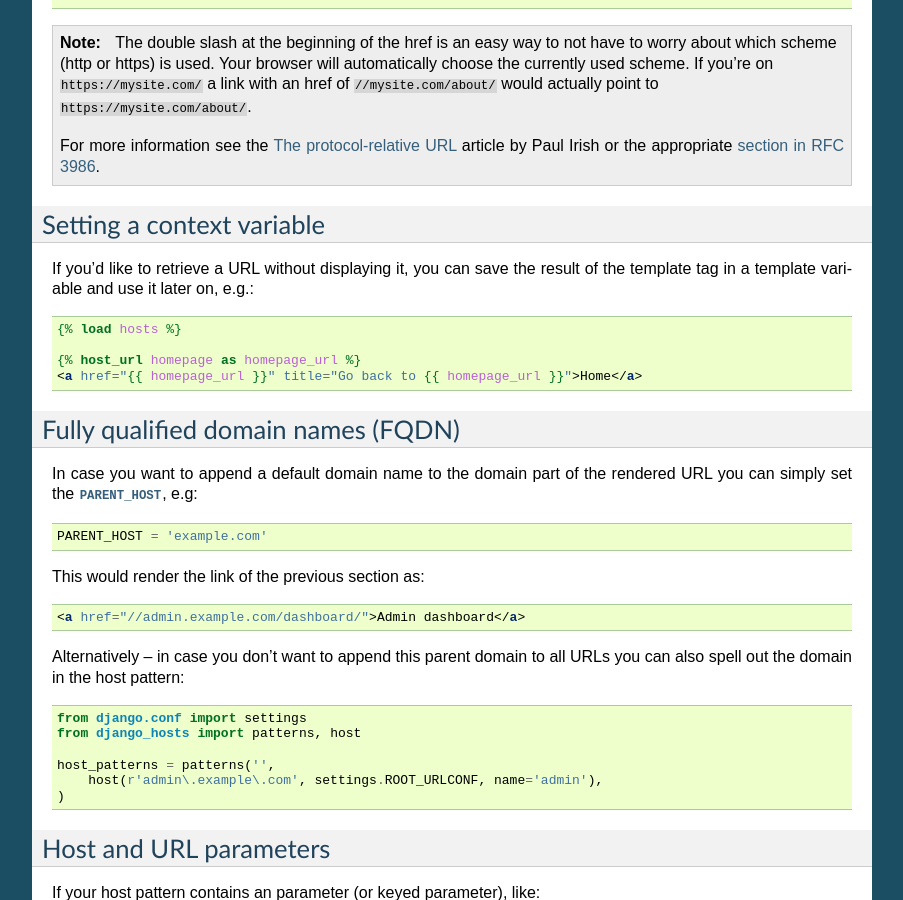
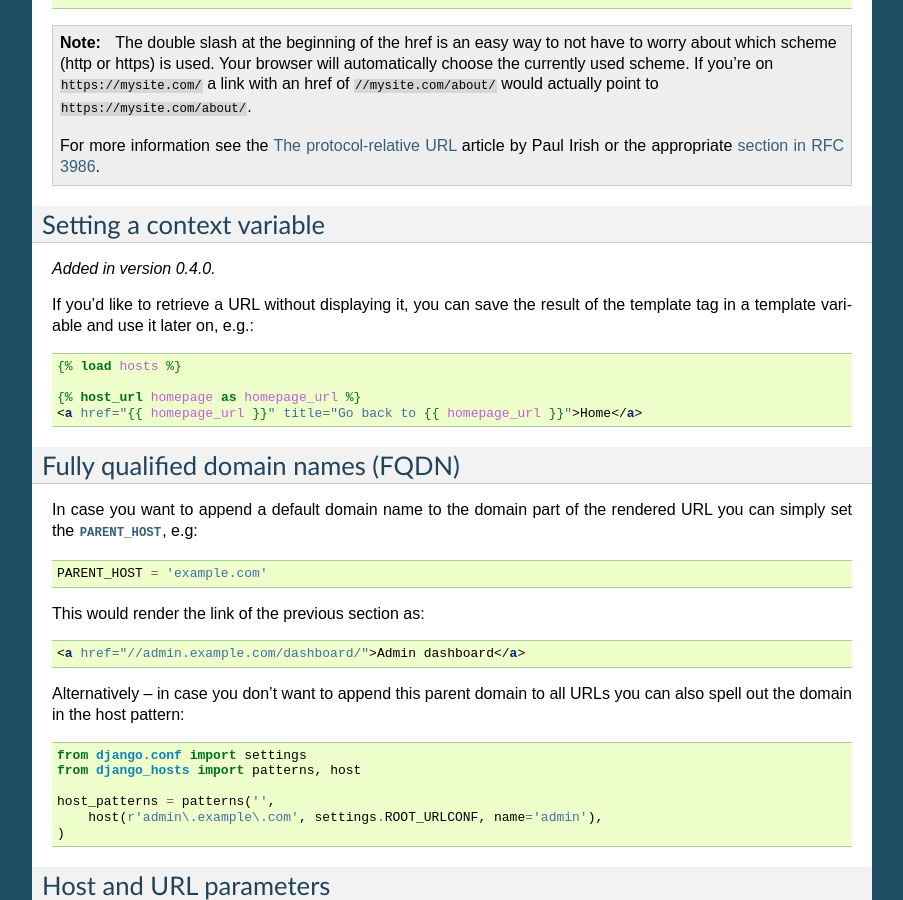
Before and after one commit to jazzband/django-hosts, a Sphinx documentation site: the page built from docs/templatetags.rst, in a window 1280 px wide and 900 px high, scrolled down 649 px. Shown: the whole window, without its empty margins (198-1101 px from the left). Built offline with Sphinx 7.4.7, drawn with Linux system fonts in a browser that asks for light colours; some of the changed lines change nothing that is shown.

Commit message:
Fixed typo in versionadded statement.

```diff
--- a/docs/templatetags.rst
+++ b/docs/templatetags.rst
@@ -55,7 +55,7 @@
 Setting a context variable
 --------------------------
 
-.. versionadded: 0.4.0
+.. versionadded:: 0.4.0
 
 If you'd like to retrieve a URL without displaying it, you can save the
 result of the template tag in a template variable and use it later on, e.g.:
```
